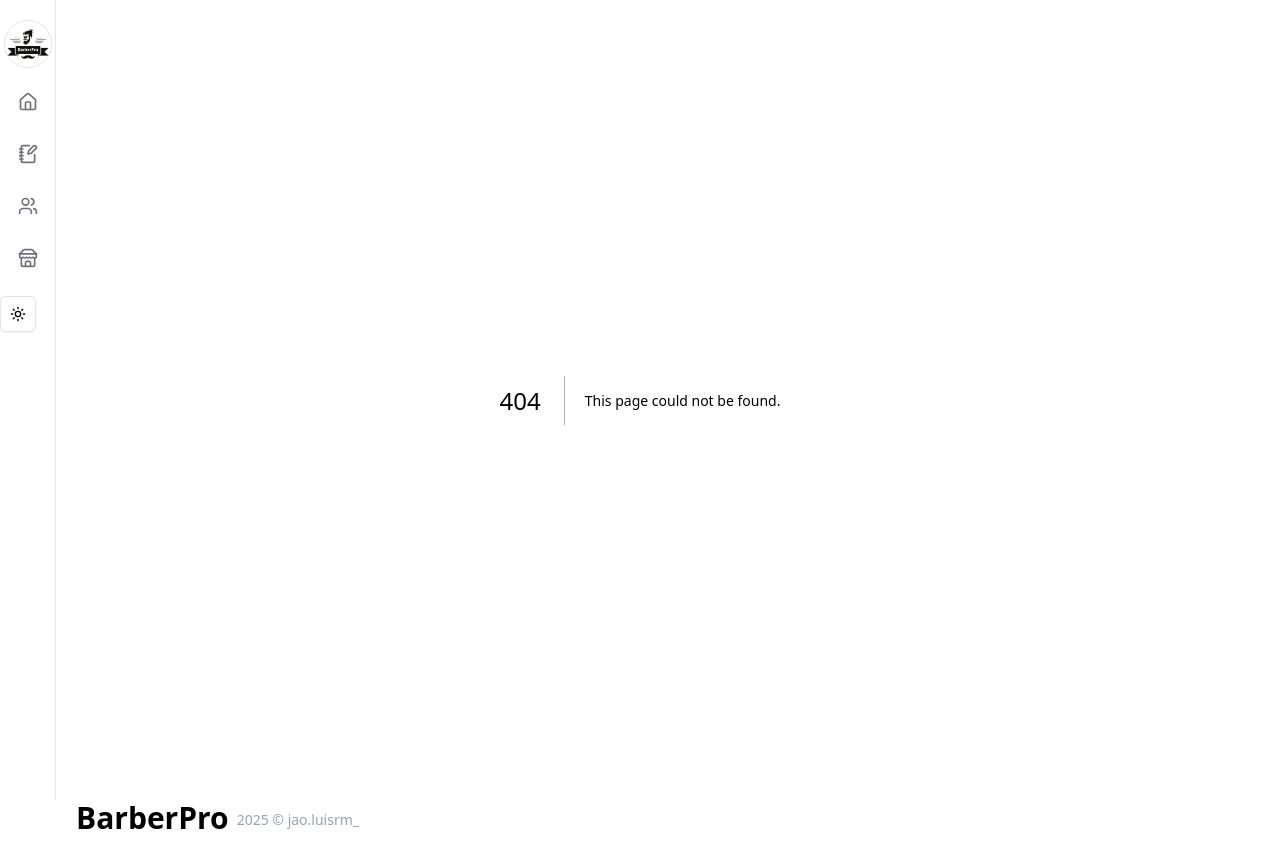
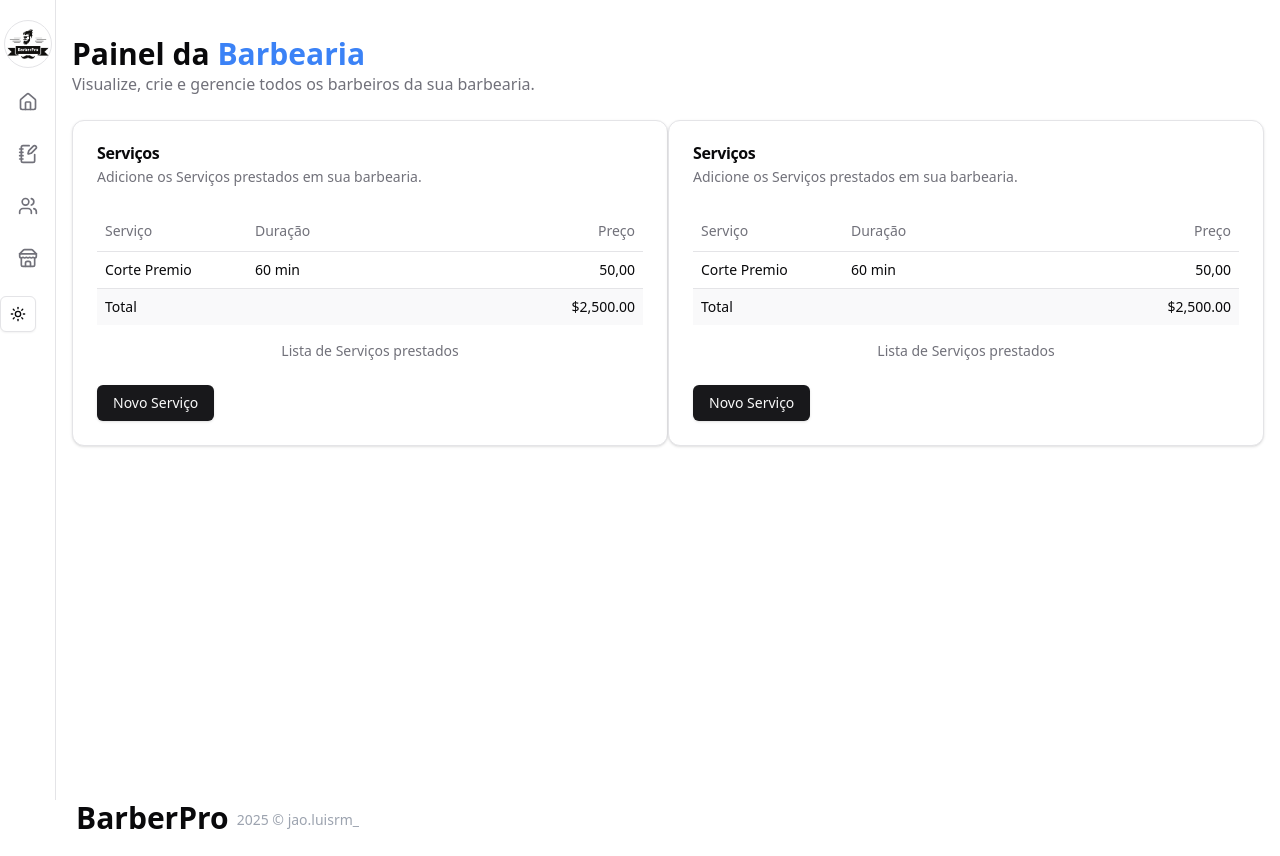
Before and after one commit to jooluisrm/barber-pro-barbearia, a Next.js app: page /barbearia in a window 1280 px wide. Before the commit this address had no page. Built offline with nearby package versions, Linux system fonts and the light colour scheme.

Commit message:
Pagina da barbearia criada

```diff
--- /dev/null
+++ b/src/app/(rotas)/(privadas)/barbearia/page.tsx
@@ -0,0 +1,11 @@
+import { MainBarbearia } from "@/components/barbearia/mainBarbearia";
+
+const Barbearia = () => {
+    return (
+        <section className="sm:ml-14 p-4 min-h-screen">
+            <MainBarbearia />
+        </section>
+    );
+}
+
+export default Barbearia;
--- a/src/components/Deshboard/deshbordMobile.tsx
+++ b/src/components/Deshboard/deshbordMobile.tsx
@@ -71,7 +71,7 @@ export const DeshboardMobile = ({ token, rotaAtual }: Props) => {
                             </Link>
 
                             <Link
-                                href={"#"}
+                                href={"/barbearia"}
                                 className="flex items-center gap-4 px-2.5 text-muted-foreground hover:text-foreground transition-all"
                                 prefetch={false}
                             >
--- a/src/components/Deshboard/deshbordPc.tsx
+++ b/src/components/Deshboard/deshbordPc.tsx
@@ -72,7 +72,7 @@ export const DeshboardPc = ({ token, rotaAtual }: Props) => {
                     <Tooltip>
                         <TooltipTrigger asChild>
                             <Link
-                                href={"#"}
+                                href={"/barbearia"}
                                 className={`
                                     flex h-9 w-9 shrink-0 items-center justify-center rounded-lg text-muted-foreground transition-colors hover:text-foreground
                                     ${rotaAtual === "/barbearia" && "dark:text-white text-black"}
--- /dev/null
+++ b/src/components/barbearia/cardOpenTime.tsx
@@ -0,0 +1,27 @@
+import { Button } from "@/components/ui/button"
+import {
+    Card,
+    CardContent,
+    CardDescription,
+    CardFooter,
+    CardHeader,
+    CardTitle,
+} from "@/components/ui/card"
+import { TableServices } from "./tableServices"
+
+export const CardWithForm = () => {
+    return (
+        <Card className="">
+            <CardHeader>
+                <CardTitle>Serviços</CardTitle>
+                <CardDescription>Adicione os Serviços prestados em sua barbearia.</CardDescription>
+            </CardHeader>
+            <CardContent>
+                <TableServices /> {/*Tabela para carregar serviços*/}
+            </CardContent>
+            <CardFooter className="flex justify-between">
+                <Button>Novo Serviço</Button>
+            </CardFooter>
+        </Card>
+    );
+}
--- /dev/null
+++ b/src/components/barbearia/mainBarbearia.tsx
@@ -0,0 +1,20 @@
+import { CardWithForm } from "./cardOpenTime";
+
+export const MainBarbearia = () => {
+    return (
+        <main>
+            <div className="pb-6 pt-5 text-center sm:text-left">
+                <h1 className="text-2xl sm:text-3xl font-semibold">
+                    Painel da <span className="text-blue-500">Barbearia</span>
+                </h1>
+                <p className="text-muted-foreground text-sm sm:text-base">
+                    Visualize, crie e gerencie todos os barbeiros da sua barbearia.
+                </p>
+            </div>
+            <div className="grid grid-cols-1 md:grid-cols-2">
+                <CardWithForm />
+                <CardWithForm />
+            </div>
+        </main>
+    );
+}
--- /dev/null
+++ b/src/components/barbearia/tableServices.tsx
@@ -0,0 +1,39 @@
+import {
+    Table,
+    TableBody,
+    TableCaption,
+    TableCell,
+    TableFooter,
+    TableHead,
+    TableHeader,
+    TableRow,
+} from "@/components/ui/table"
+
+export const TableServices = () => {
+    return (
+        <Table>
+            <TableCaption>Lista de Serviços prestados</TableCaption>
+            <TableHeader>
+                <TableRow>
+                    <TableHead className="w-[150px]">Serviço</TableHead>
+                    <TableHead>Duração</TableHead>
+                    <TableHead className="text-right">Preço</TableHead>
+                </TableRow>
+            </TableHeader>
+            <TableBody>
+
+                <TableRow >
+                    <TableCell className="font-medium">Corte Premio</TableCell>
+                    <TableCell>60 min</TableCell>
+                    <TableCell className="text-right">50,00</TableCell>
+                </TableRow>
+            </TableBody>
+            <TableFooter>
+                <TableRow>
+                    <TableCell colSpan={2}>Total</TableCell>
+                    <TableCell className="text-right">$2,500.00</TableCell>
+                </TableRow>
+            </TableFooter>
+        </Table>
+    );
+}
```
